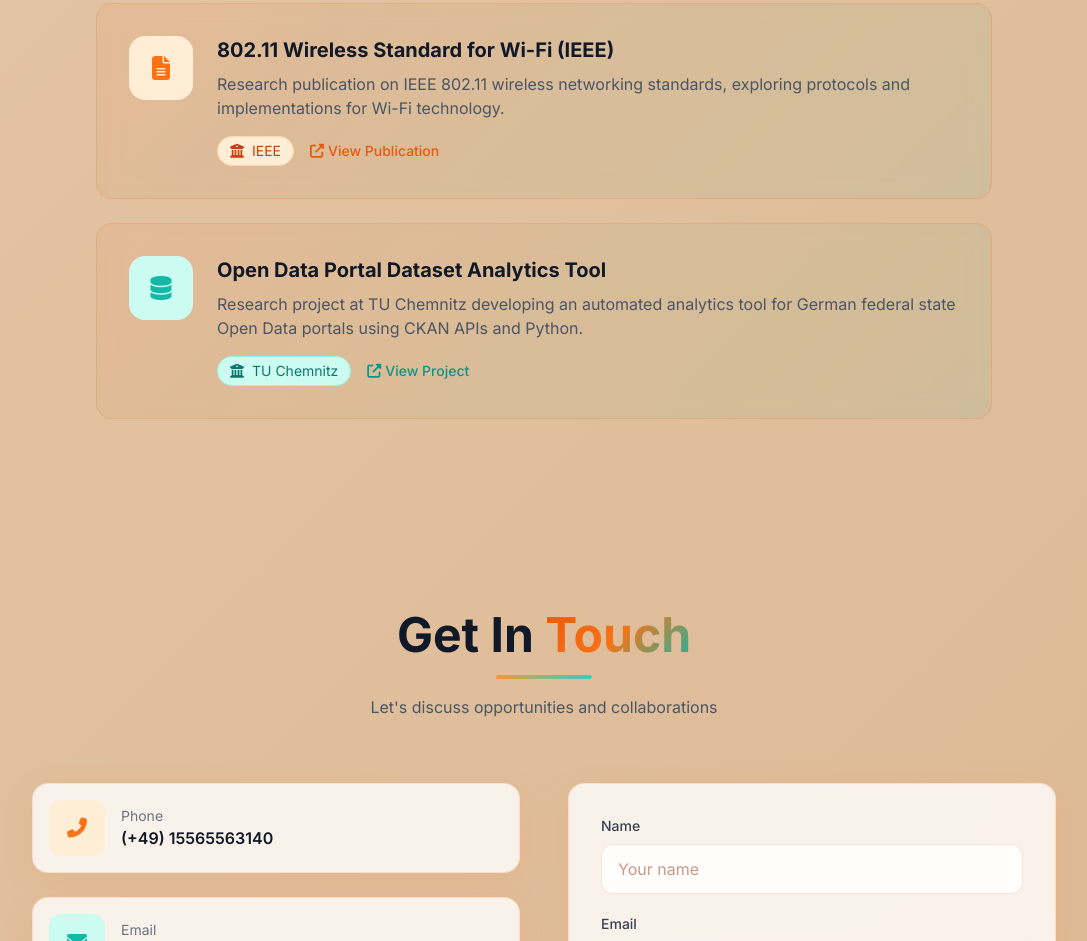
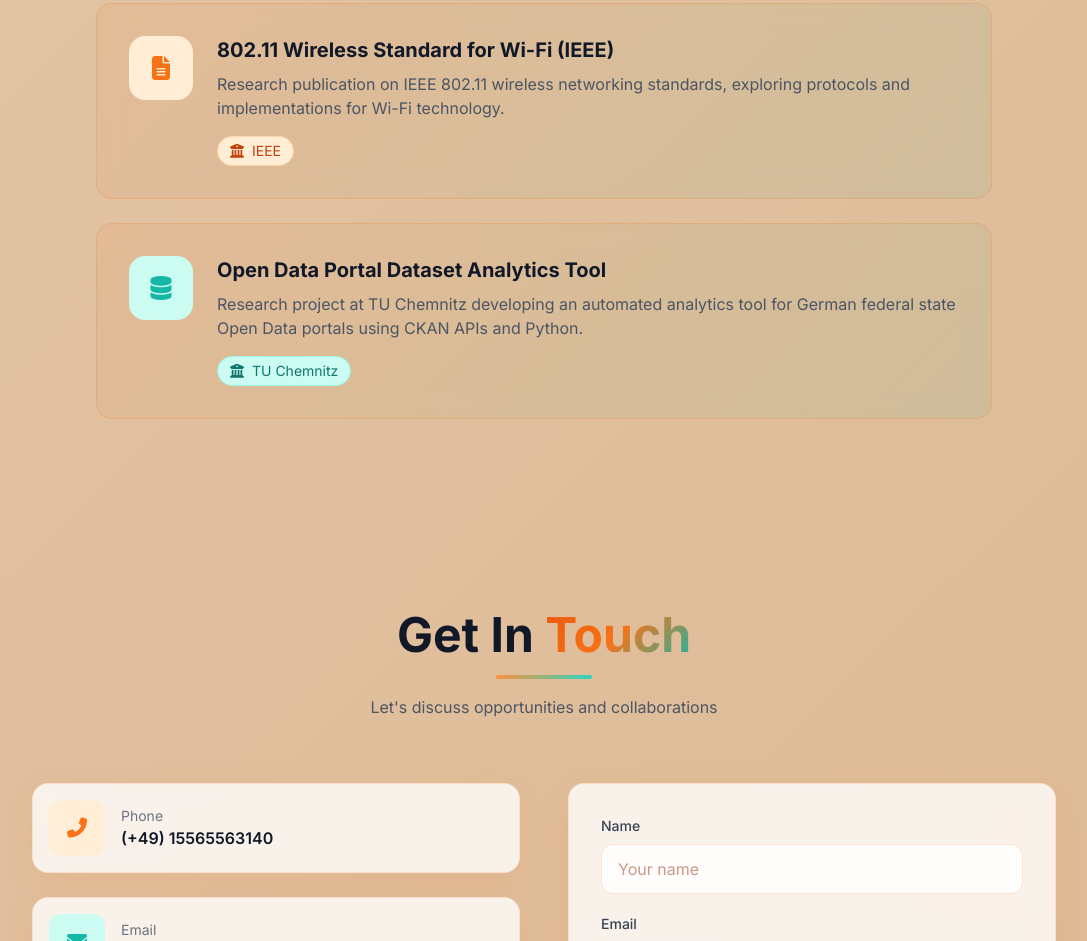
Before and after one commit to sakshiwal18-cloud/Sakshi-Portfolio, a plain HTML site: page index.html in a window 1280 px wide. Shown: the part 7303-8244 px from the top of the page, without its empty margins (96-1183 px from the left). Drawn offline with nearby package versions, Linux system fonts and the light colour scheme.

Commit message:
small change

```diff
--- a/index.html
+++ b/index.html
@@ -1074,7 +1074,7 @@
                                     <i class="fas fa-university mr-2"></i>IEEE
                                 </span>
                                 <a href="#" class="text-orange-600 hover:text-orange-700 text-sm font-medium flex items-center gap-1">
-                                    <i class="fas fa-external-link-alt"></i> View Publication
+                                   <!-- <i class="fas fa-external-link-alt"></i> View Publication -->
                                 </a>
                             </div>
                         </div>
@@ -1095,7 +1095,7 @@
                                     <i class="fas fa-university mr-2"></i>TU Chemnitz
                                 </span>
                                 <a href="#" class="text-teal-600 hover:text-teal-700 text-sm font-medium flex items-center gap-1">
-                                    <i class="fas fa-external-link-alt"></i> View Project
+                                  <!--  <i class="fas fa-external-link-alt"></i> View Project -->
                                 </a>
                             </div>
                         </div>
```
